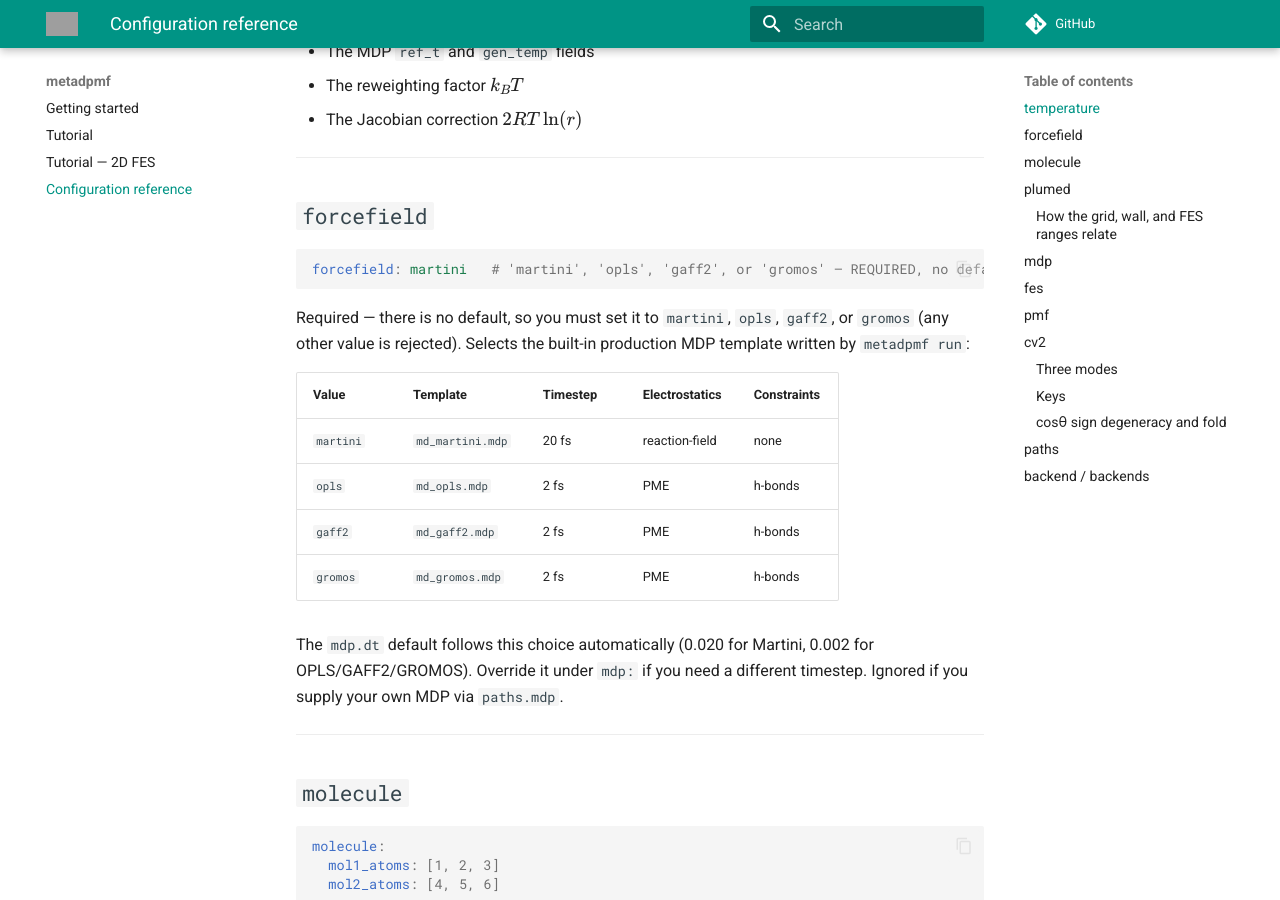
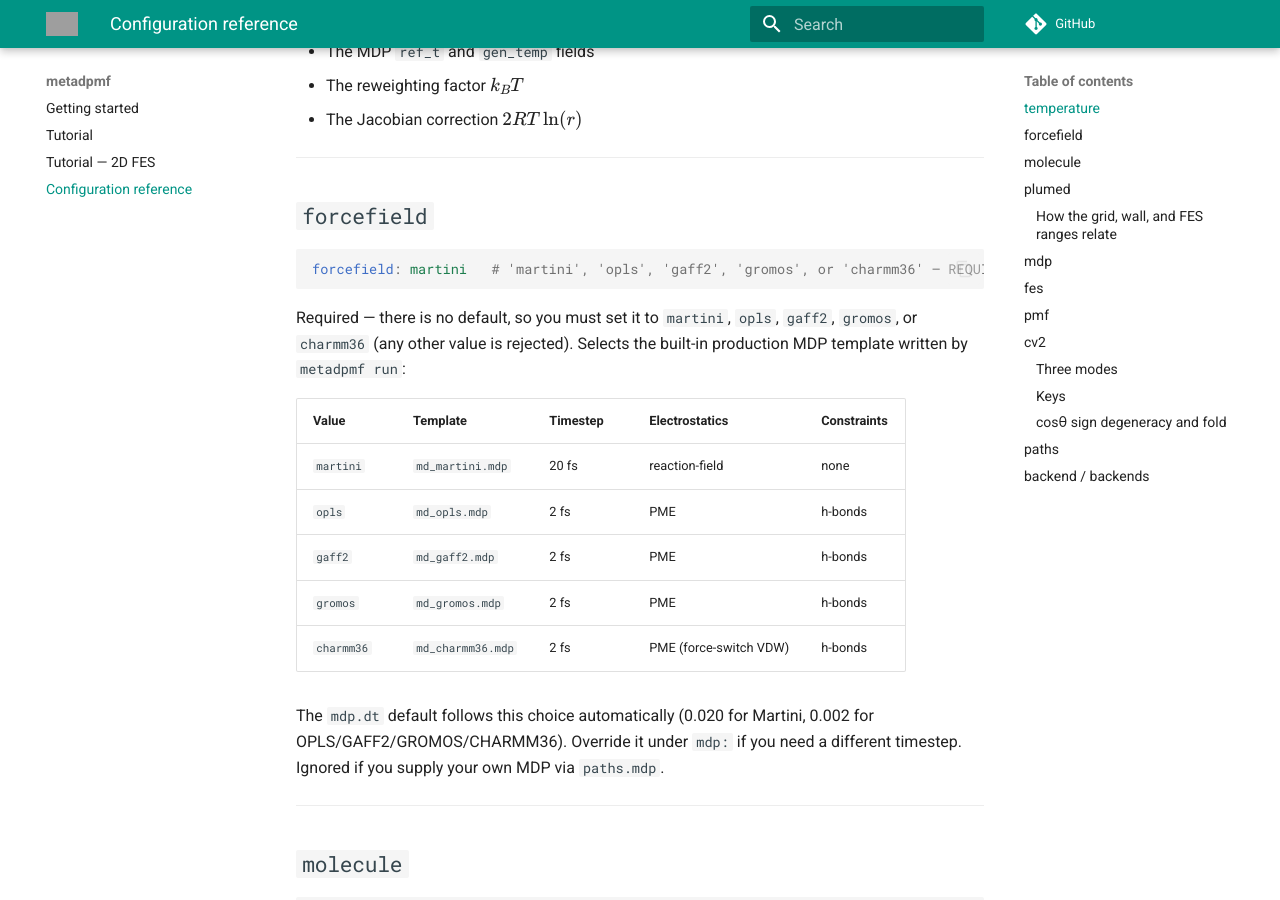
Before and after one commit to alessandri-group/metadpmf, an MkDocs documentation site: the page built from docs/config.md, in a window 1280 px wide and 900 px high, scrolled down 414 px. Built offline with MkDocs 1.6.1 and Material for MkDocs 9.7.7, drawn with Linux system fonts in a browser that asks for light colours; comment, search, counter and statistics services are not loaded; some of the changed text lies outside the part shown; grey boxes are pictures that could not be loaded.

Commit message:
Document CHARMM36 force-field option and add tests
Wire the CHARMM36 option into the docs, sample config, and test suite to
match the code added in aa4be4f: README, config.yaml, docs/config.md, and
docs/index.md now list charmm36, and test_config.py covers its dt default
and MDP rendering (PME + force-switch, no leftover placeholder tokens).

````diff
--- a/config.yaml
+++ b/config.yaml
@@ -12,7 +12,8 @@ temperature: 298.15
 #   opls    : OPLS-AA      (dt  2 fs, PME, h-bond constraints)
 #   gaff2   : GAFF2        (dt  2 fs, PME, h-bond constraints)
 #   gromos  : GROMOS       (dt  2 fs, PME, h-bond constraints)
-# No default: you must set this to 'martini', 'opls', 'gaff2', or 'gromos'.
+#   charmm36: CHARMM36     (dt  2 fs, PME, force-switch VDW, h-bond constraints)
+# No default: you must set this to 'martini', 'opls', 'gaff2', 'gromos', or 'charmm36'.
 # The dt default follows this choice automatically; override under mdp: if needed.
 # -------------------------------------------------------------------
 forcefield: martini
@@ -46,7 +47,7 @@ plumed:
 # -------------------------------------------------------------------
 mdp:
   nsteps:  50000000   # total simulation steps (50M steps = 1 µs Martini / 100 ns OPLS)
-  # dt:    0.020      # timestep (ps); default follows forcefield (0.020 martini / 0.002 opls,gaff2,gromos)
+  # dt:    0.020      # timestep (ps); default follows forcefield (0.020 martini / 0.002 opls,gaff2,gromos,charmm36)
 
 # -------------------------------------------------------------------
 # Block FES analysis parameters (metadpmf fes)
--- a/docs/config.md
+++ b/docs/config.md
@@ -23,12 +23,12 @@ Simulation temperature in Kelvin. Used in:
 ## `forcefield`
 
 ```yaml
-forcefield: martini   # 'martini', 'opls', 'gaff2', or 'gromos' — REQUIRED, no default
+forcefield: martini   # 'martini', 'opls', 'gaff2', 'gromos', or 'charmm36' — REQUIRED, no default
 ```
 
 Required — there is no default, so you must set it to `martini`, `opls`,
-`gaff2`, or `gromos` (any other value is rejected). Selects the built-in
-production MDP template written by `metadpmf run`:
+`gaff2`, `gromos`, or `charmm36` (any other value is rejected). Selects the
+built-in production MDP template written by `metadpmf run`:
 
 | Value | Template | Timestep | Electrostatics | Constraints |
 |---|---|---|---|---|
@@ -36,9 +36,10 @@ production MDP template written by `metadpmf run`:
 | `opls` | `md_opls.mdp` | 2 fs | PME | h-bonds |
 | `gaff2` | `md_gaff2.mdp` | 2 fs | PME | h-bonds |
 | `gromos` | `md_gromos.mdp` | 2 fs | PME | h-bonds |
+| `charmm36` | `md_charmm36.mdp` | 2 fs | PME (force-switch VDW) | h-bonds |
 
 The `mdp.dt` default follows this choice automatically (0.020 for Martini,
-0.002 for OPLS/GAFF2/GROMOS). Override it under `mdp:` if you need a different timestep.
+0.002 for OPLS/GAFF2/GROMOS/CHARMM36). Override it under `mdp:` if you need a different timestep.
 Ignored if you supply your own MDP via `paths.mdp`.
 
 ---
@@ -138,7 +139,7 @@ density drops.
 ```yaml
 mdp:
   nsteps: 50000000
-  # dt:   0.020   # default follows forcefield (0.020 martini / 0.002 opls,gaff2,gromos)
+  # dt:   0.020   # default follows forcefield (0.020 martini / 0.002 opls,gaff2,gromos,charmm36)
 ```
 
 Applied to the built-in MDP template selected by `forcefield`. `dt` defaults
````
Also changed, not shown: README.md (+2 -2 lines), docs/index.md (+1 -1 lines), 1 other file.
